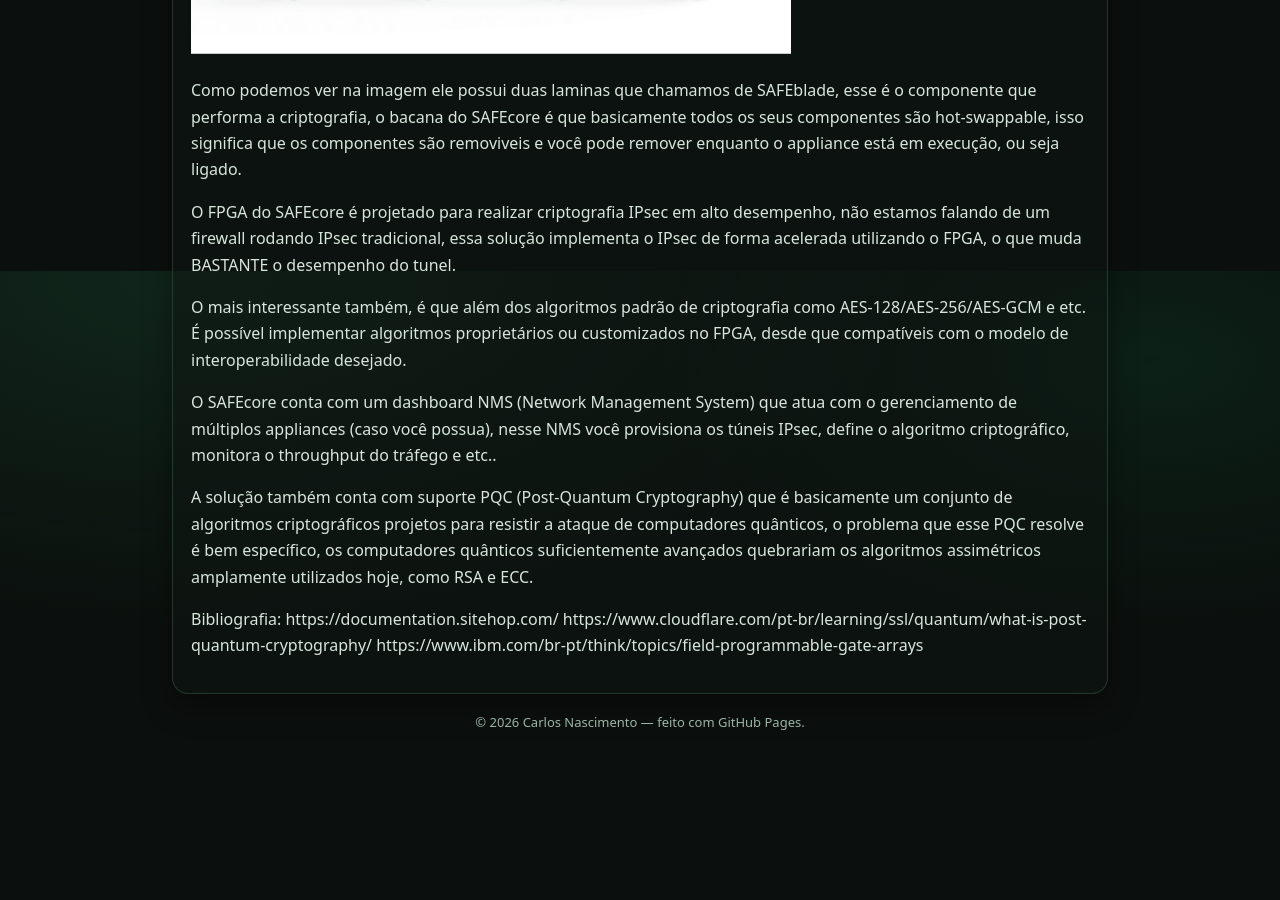
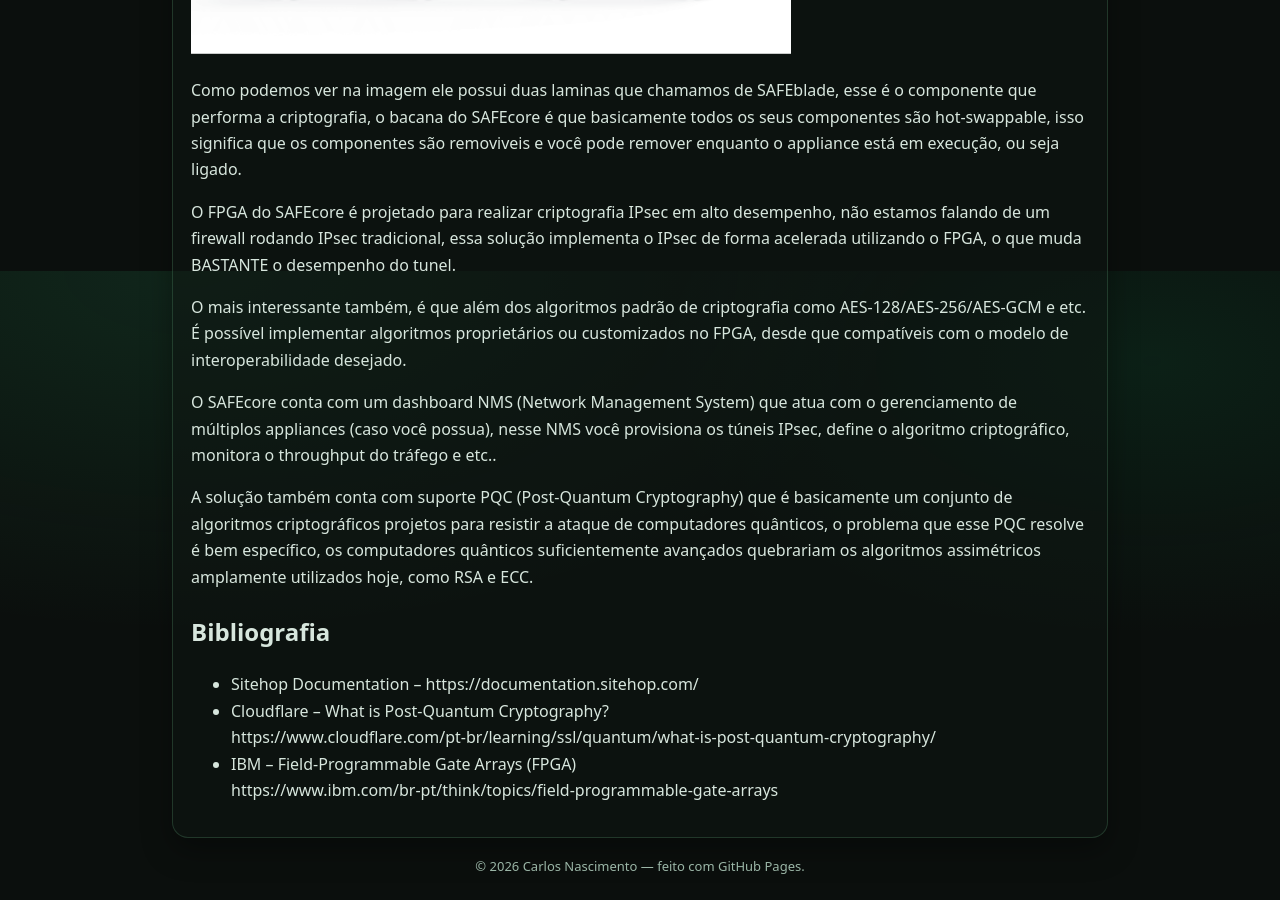
Before and after one commit to carloskyle/carloskyle.github.io, a Jekyll site: the page built from _posts/2026-02-26-sitehop.md, in a window 1280 px wide and 900 px high, scrolled down 629 px. Built offline with Jekyll 4.4.1, drawn with Linux system fonts in a browser that asks for light colours; before the commit the page ends 1384 px from its top, so only the background shows below that.

Commit message:
Add bibliography to Sitehop post
Added bibliography section with references to documentation and articles on Post-Quantum Cryptography and FPGAs.

```diff
--- a/_posts/2026-02-26-sitehop.md
+++ b/_posts/2026-02-26-sitehop.md
@@ -21,7 +21,10 @@ O SAFEcore conta com um dashboard NMS (Network Management System) que atua com o
 
 A solução também conta com suporte PQC (Post-Quantum Cryptography) que é basicamente um conjunto de algoritmos criptográficos projetos para resistir a ataque de computadores quânticos, o problema que esse PQC resolve é bem específico, os computadores quânticos suficientemente avançados quebrariam os algoritmos assimétricos amplamente utilizados hoje, como RSA e ECC.
 
-Bibliografia:
-https://documentation.sitehop.com/
-https://www.cloudflare.com/pt-br/learning/ssl/quantum/what-is-post-quantum-cryptography/
-https://www.ibm.com/br-pt/think/topics/field-programmable-gate-arrays
+## Bibliografia
+
+- Sitehop Documentation – https://documentation.sitehop.com/
+- Cloudflare – What is Post-Quantum Cryptography?
+  https://www.cloudflare.com/pt-br/learning/ssl/quantum/what-is-post-quantum-cryptography/
+- IBM – Field-Programmable Gate Arrays (FPGA)
+  https://www.ibm.com/br-pt/think/topics/field-programmable-gate-arrays
```
